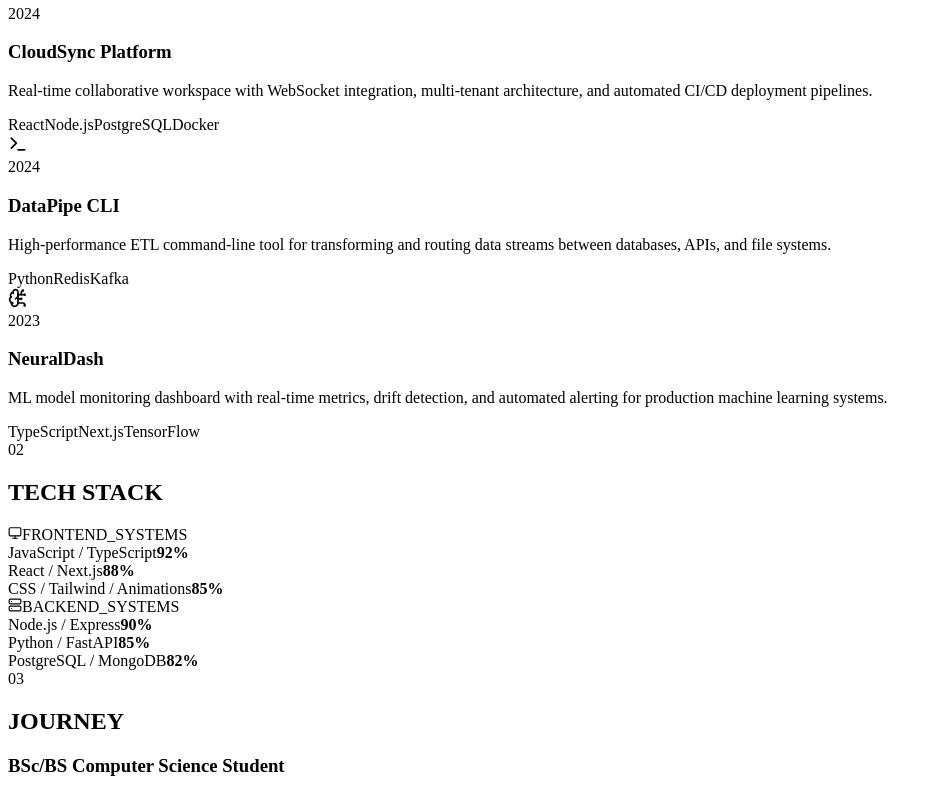
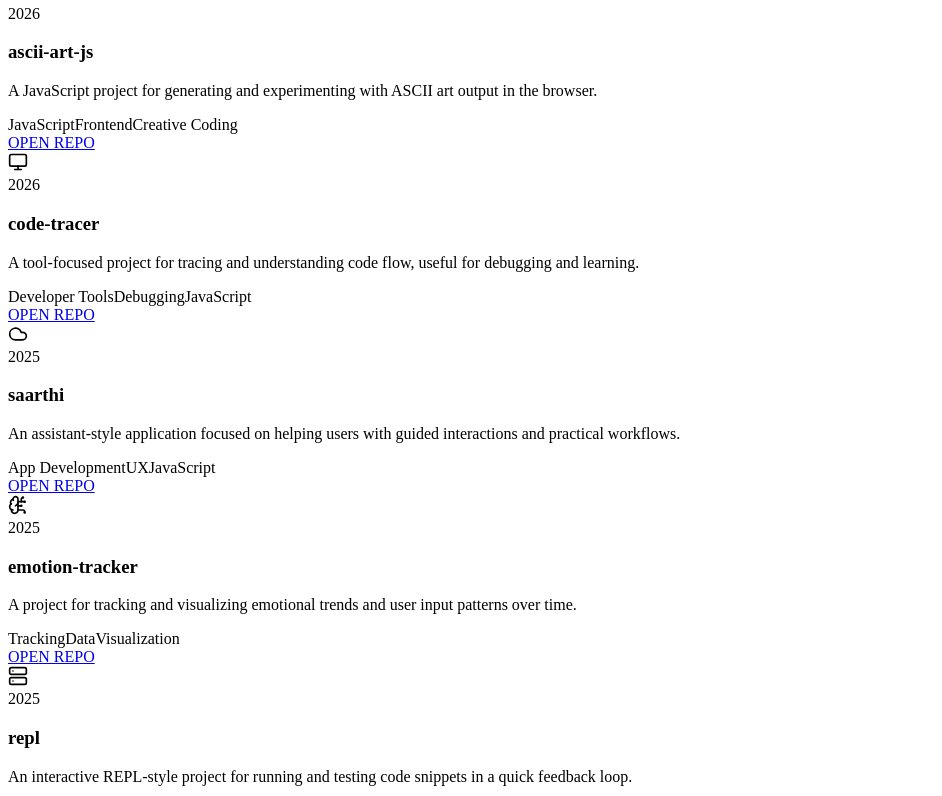
Before and after one commit to astrilo-monk/farhan-portfolio, a React (Vite) app: page / in a window 1280 px wide. Shown: the part 1542-2338 px from the top of the page, without its empty margins (0-942 px from the left). Built offline with nearby package versions, Linux system fonts and the light colour scheme; the HTML template or start-up script is replaced by a standard one; a web font is replaced by a local one.

Commit message:
content: add real repositories and set 2025 dates for selected projects

```diff
--- a/src/App.jsx
+++ b/src/App.jsx
@@ -15,7 +15,7 @@ const profile = {
   name: "ASTRILO",
   role: "College Student Developer",
   experience: "No Professional Experience Yet",
-  location: "Earth // Remote",
+  location: "BP Poddar Institute of Management and Technology",
   status: "Open to Internships",
   stack: "React / Node / Python / AWS",
   github: "https://github.com/astrilo-monk",
@@ -25,30 +25,53 @@ const profile = {
 
 const projects = [
   {
-    title: "CloudSync Platform",
-    year: "2024",
+    title: "ascii-art-js",
+    year: "2026",
     description:
-      "Real-time collaborative workspace with WebSocket integration, multi-tenant architecture, and automated CI/CD deployment pipelines.",
-    tags: ["React", "Node.js", "PostgreSQL", "Docker"],
-    icon: Cloud,
+      "A JavaScript project for generating and experimenting with ASCII art output in the browser.",
+    tags: ["JavaScript", "Frontend", "Creative Coding"],
+    icon: Terminal,
+    repo: "https://github.com/astrilo-monk/ascii-art-js",
     color: "cyan"
   },
   {
-    title: "DataPipe CLI",
-    year: "2024",
+    title: "code-tracer",
+    year: "2026",
     description:
-      "High-performance ETL command-line tool for transforming and routing data streams between databases, APIs, and file systems.",
-    tags: ["Python", "Redis", "Kafka"],
-    icon: Terminal,
+      "A tool-focused project for tracing and understanding code flow, useful for debugging and learning.",
+    tags: ["Developer Tools", "Debugging", "JavaScript"],
+    icon: Monitor,
+    repo: "https://github.com/astrilo-monk/code-tracer",
     color: "magenta"
   },
   {
-    title: "NeuralDash",
-    year: "2023",
+    title: "saarthi",
+    year: "2025",
     description:
-      "ML model monitoring dashboard with real-time metrics, drift detection, and automated alerting for production machine learning systems.",
-    tags: ["TypeScript", "Next.js", "TensorFlow"],
+      "An assistant-style application focused on helping users with guided interactions and practical workflows.",
+    tags: ["App Development", "UX", "JavaScript"],
+    icon: Cloud,
+    repo: "https://github.com/astrilo-monk/saarthi",
+    color: "yellow"
+  },
+  {
+    title: "emotion-tracker",
+    year: "2025",
+    description:
+      "A project for tracking and visualizing emotional trends and user input patterns over time.",
+    tags: ["Tracking", "Data", "Visualization"],
     icon: BrainCircuit,
+    repo: "https://github.com/astrilo-monk/emotion-tracker",
+    color: "cyan"
+  },
+  {
+    title: "repl",
+    year: "2025",
+    description:
+      "An interactive REPL-style project for running and testing code snippets in a quick feedback loop.",
+    tags: ["REPL", "Tooling", "Learning"],
+    icon: Server,
+    repo: "https://github.com/astrilo-monk/repl",
     color: "yellow"
   }
 ];
@@ -78,11 +101,11 @@ const skillGroups = [
 
 const experience = [
   {
-    role: "BSc/BS Computer Science Student",
-    company: "University",
+    role: "BTech Student (CSE)",
+    company: "BP Poddar Institute of Management and Technology",
     period: "Current",
     summary:
-      "Building a strong foundation in software engineering, data structures, algorithms, and web development through coursework and self-learning.",
+      "Studying BTech in Computer Science and Engineering with focus on software engineering, data structures, algorithms, and web development.",
     color: "cyan"
   },
   {
@@ -400,6 +423,9 @@ function App() {
                       </span>
                     ))}
                   </div>
+                  <a className="project-link" href={project.repo} target="_blank" rel="noreferrer">
+                    OPEN REPO
+                  </a>
                 </article>
               );
             })}
--- a/src/styles.css
+++ b/src/styles.css
@@ -648,6 +648,23 @@ body {
   line-height: 1.35;
 }
 
+.project-link {
+  margin-top: 0.9rem;
+  display: inline-block;
+  color: var(--cyan);
+  font-family: var(--font-mono);
+  font-size: 0.62rem;
+  letter-spacing: 0.08em;
+  text-decoration: none;
+  border-bottom: 1px solid rgba(0, 240, 255, 0.35);
+  padding-bottom: 0.2rem;
+}
+
+.project-link:hover {
+  color: var(--white);
+  border-bottom-color: rgba(255, 0, 170, 0.5);
+}
+
 .tag-row {
   display: flex;
   flex-wrap: wrap;
```
